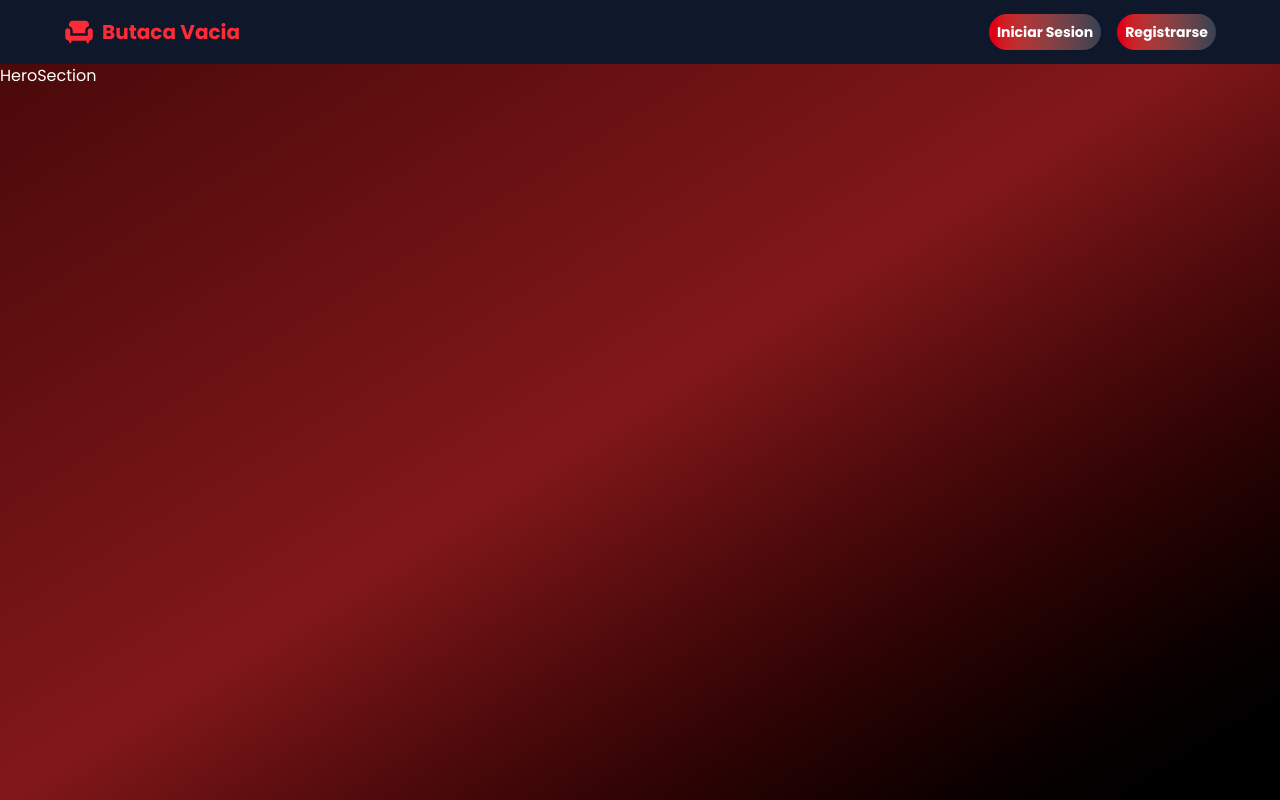
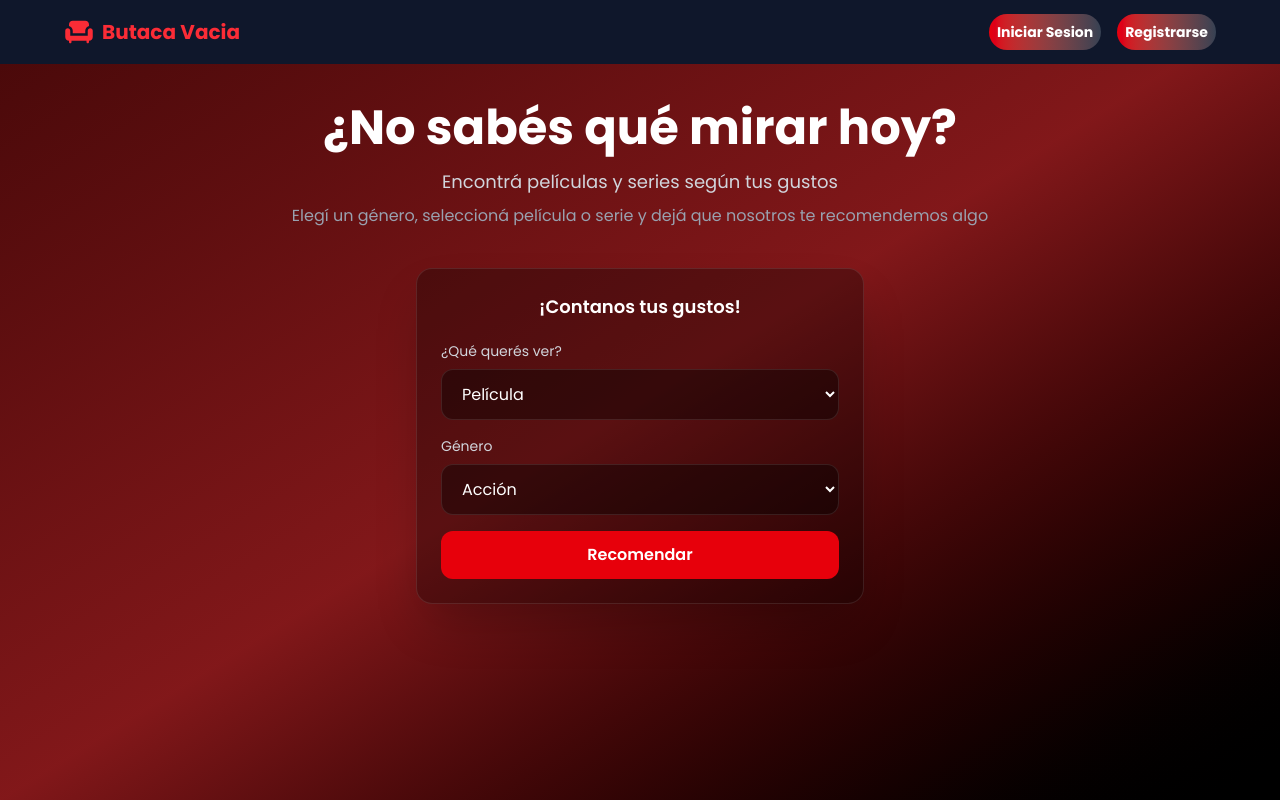
Before and after one commit to Gastonguz3/butaca-vacia-frontend, a Next.js app: page / in a window 1280 px wide. Built offline with nearby package versions, Linux system fonts and the light colour scheme.

Commit message:
HeroSection interfaz iniciada

```diff
--- a/src/components/home/HeroSection.tsx
+++ /dev/null
@@ -1,8 +0,0 @@
-
-const HeroSection = () => {
-  return (
-    <section>HeroSection</section>
-  )
-}
-
-export default HeroSection
--- /dev/null
+++ b/src/components/home/hero/HeroCard.tsx
@@ -0,0 +1,42 @@
+"use client";
+
+const HeroCard = () => {
+  return (
+    <div className="mt-10 w-full max-w-md rounded-2xl border border-white/10 bg-black/30 p-6 shadow-2xl">
+      <h2 className="mb-5 text-center text-lg font-semibold">
+        ¡Contanos tus gustos!
+      </h2>
+
+      <div className="space-y-4">
+
+        <div>
+          <label className="mb-2 block text-sm text-gray-300">
+            ¿Qué querés ver?
+          </label>
+
+          <select className="w-full rounded-xl border border-white/10 bg-black/40 px-4 py-3 outline-none focus:border-red-500">
+            <option>Película</option>
+            <option>Serie</option>
+          </select>
+        </div>
+
+        <div>
+          <label className="mb-2 block text-sm text-gray-300">Género</label>
+
+          <select className="w-full rounded-xl border border-white/10 bg-black/40 px-4 py-3 outline-none focus:border-red-500">
+            <option>Acción</option>
+            <option>Comedia</option>
+            <option>Terror</option>
+            <option>Ciencia ficción</option>
+          </select>
+        </div>
+
+        <button className=" w-full rounded-xl bg-red-600 py-3 font-semibold transition duration-300 hover:bg-red-500 hover:scale-110">
+          Recomendar
+        </button>
+      </div>
+    </div>
+  );
+};
+
+export default HeroCard;
--- /dev/null
+++ b/src/components/home/hero/HeroSection.tsx
@@ -0,0 +1,25 @@
+import HeroCard from "./HeroCard";
+
+const HeroSection = () => {
+  return (
+    <section className="flex flex-col items-center px-4 py-10">
+      <div className="text-center">
+        <h1 className="text-3xl font-extrabold sm:text-5xl">
+          ¿No sabés qué mirar hoy?
+        </h1>
+
+        <p className="mt-4 text-gray-300 text-base sm:text-lg">
+          Encontrá películas y series según tus gustos
+        </p>
+
+        <p className="mt-2 text-gray-400 text-sm sm:text-base">
+          Elegí un género, seleccioná película o serie y dejá que nosotros te recomendemos algo
+        </p>
+      </div>
+
+      <HeroCard />
+    </section>
+  );
+};
+
+export default HeroSection;
--- /dev/null
+++ b/src/services/api.ts
@@ -0,0 +1,11 @@
+const API_URL = process.env.NEST_API_URL;
+
+export async function apiFetch<T>(endpoint: string): Promise<T> {
+  const response = await fetch(`${API_URL}${endpoint}`);
+
+  if (!response.ok) {
+    throw new Error("Request failed");
+  }
+
+  return response.json();
+}
--- /dev/null
+++ b/src/services/movies.service.ts
@@ -0,0 +1,24 @@
+import { apiFetch } from "./api";
+
+export const MoviesService = {
+  getGenres() {
+    return apiFetch("/movies/genres");
+  },
+
+  searchByGenre(genre: number) {
+    return apiFetch(`/movies/search?genre=${genre}`);
+  },
+
+  getPopular(){
+    return apiFetch("/movies/popular")
+  },
+
+  getDetails(id: number){
+    return apiFetch(`/movies/${id}`)
+  },
+
+  getRecommendations(id: number){
+    return apiFetch(`/movies/${id}/recommendations`)
+  }
+
+};
--- /dev/null
+++ b/src/services/series.service.ts
@@ -0,0 +1,24 @@
+import { apiFetch } from "./api";
+
+export const SeriesService = {
+  getGenres() {
+    return apiFetch("/series/genres");
+  },
+
+  searchByGenre(genre: number) {
+    return apiFetch(`/series/search?genre=${genre}`);
+  },
+
+  getPopular(){
+    return apiFetch("/series/popular")
+  },
+
+  getDetails(id: number){
+    return apiFetch(`/series/${id}`)
+  },
+
+  getRecommendations(id: number){
+    return apiFetch(`/series/${id}/recommendations`)
+  }
+
+};
```
Also changed, not shown: src/app/page.tsx (+4 -4 lines).
